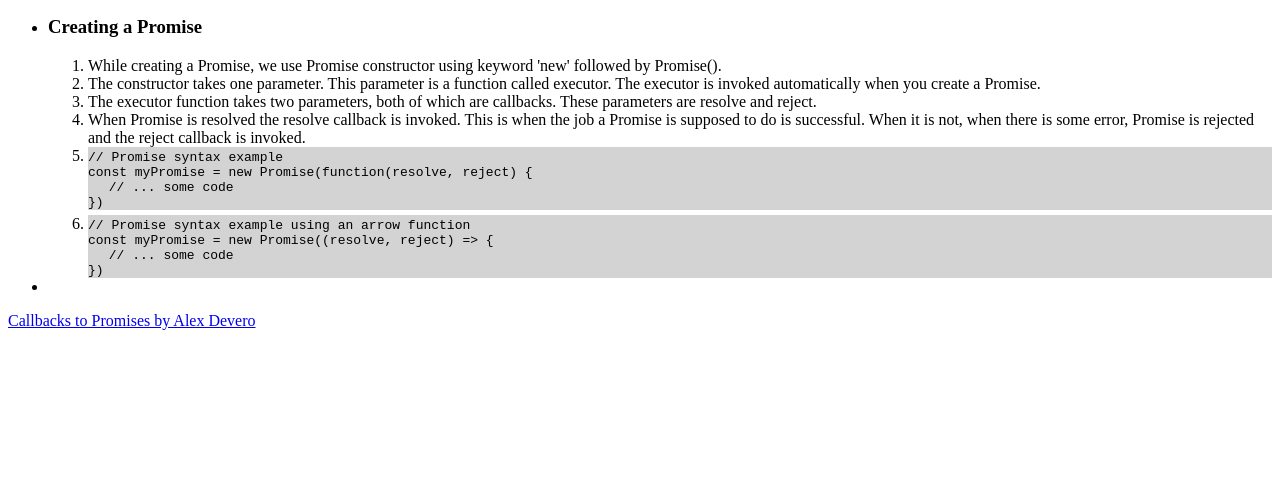
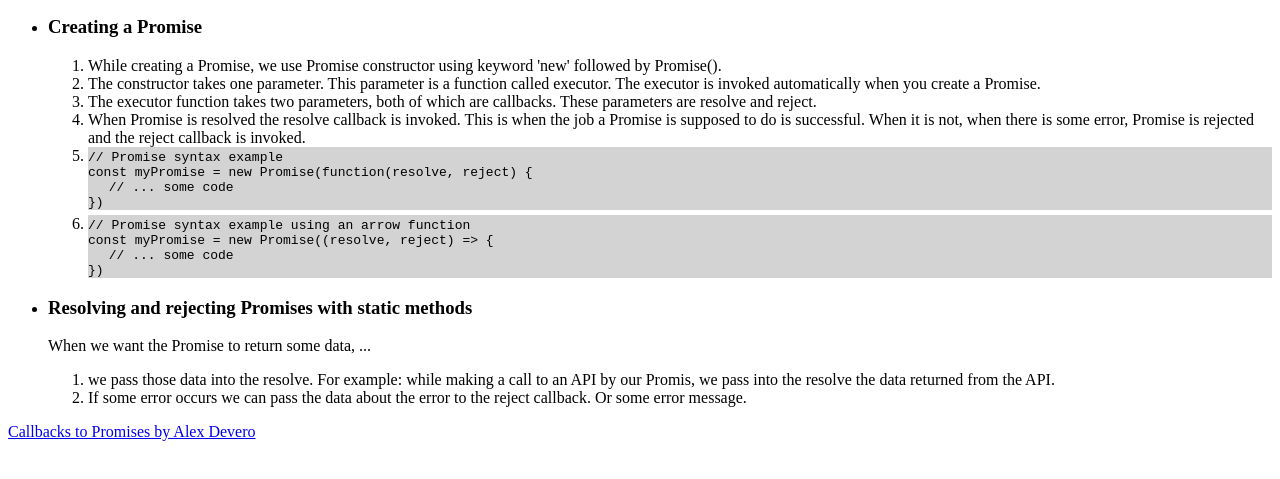
Before and after one commit to yugmani/callbacks-promise-alex, a website: page index.html in a window 1280 px wide. Shown: the part 123-602 px from the top of the page. Drawn offline with Linux system fonts and the light colour scheme.

Commit message:
resolving and rejecting Promises with static methods

```diff
--- a/index.html
+++ b/index.html
@@ -31,7 +31,15 @@
       </li>
     </ol>
     </li>
-    <li></li>
+    <li>
+<h3>Resolving and rejecting Promises with static methods</h3>
+<p>When we want the Promise to return some data, ...</p>
+<ol>
+  <li>we pass those data into the resolve. For example: while making a call to an API by our Promis, we pass into the resolve the data returned from the API.</li>
+  <li>If some error occurs we can pass the data about the error to the reject callback. Or some error message.</li>
+</ol>
+
+    </li>
   </ul>
 
   <a href=https://blog.alexdevero.com/javascript-promises/"
```
Also changed, not shown: index.js (+40 -0 lines).
